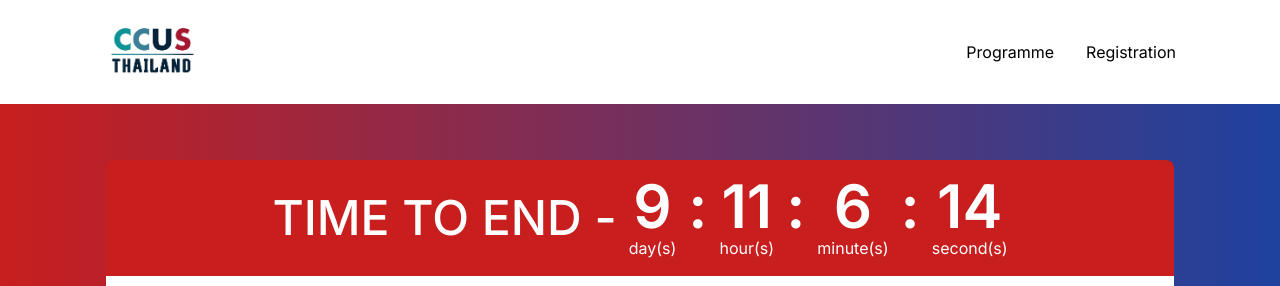
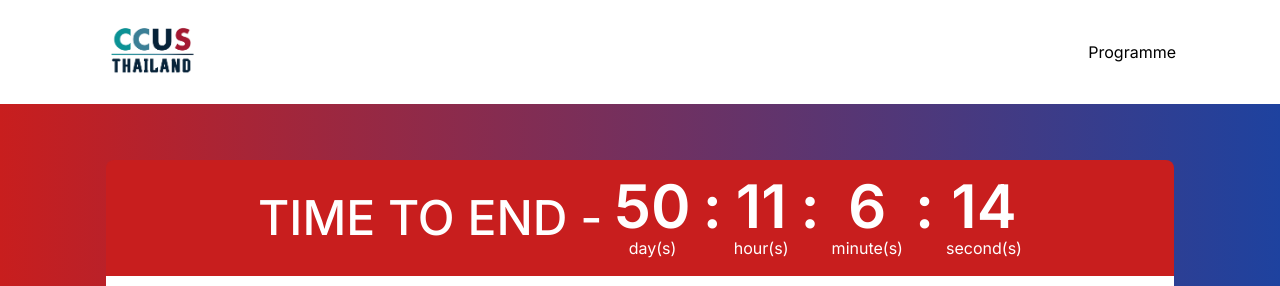
Before and after one commit to thunyoubun/ccs-registration, a Next.js app: page /registration in a window 1280 px wide. Shown: the top 286 px of the page. Built offline with nearby package versions, Linux system fonts and the light colour scheme.

Commit message:
ไม่แก้ date ละ

```diff
--- a/src/app/registration/page.tsx
+++ b/src/app/registration/page.tsx
@@ -11,12 +11,12 @@ function RegistrationPage() {
   return (
     <header>
       <div className="relative">
-        <Navbar path={"registration"} />
+        <Navbar path={"/registration"} />
         <ToTop />
         <div className="mt-24 p-8 lg:p-16 bg-gradient-to-r from-red-700 to-blue-800 flex justify-center">
           <div className="">
             {/* Countdown */}
-            <Countdown targetDate={new Date("2024-04-26")} />
+            <Countdown targetDate={new Date("2024-06-06")} />
             <div className="grid lg:flex">
               {/* Google Map */}
               <RegistrationMap />
```
